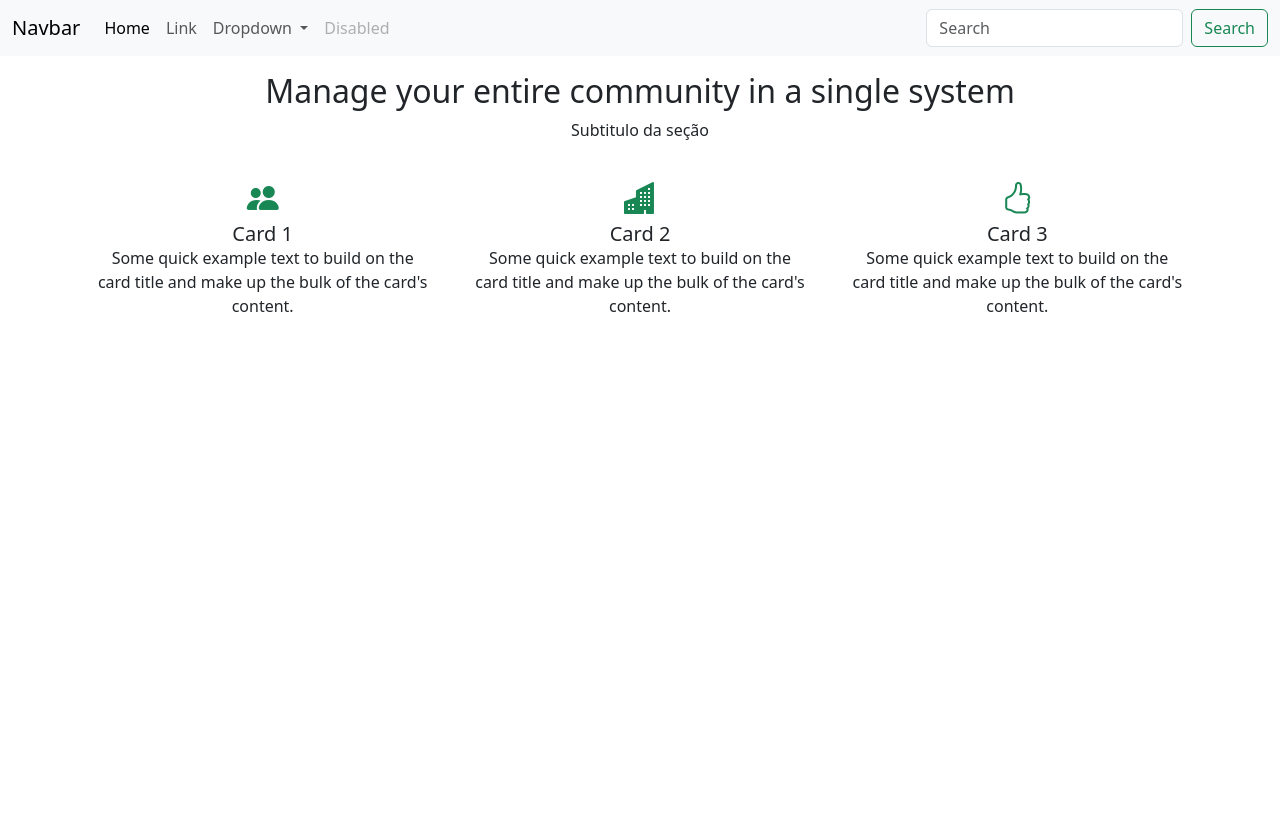
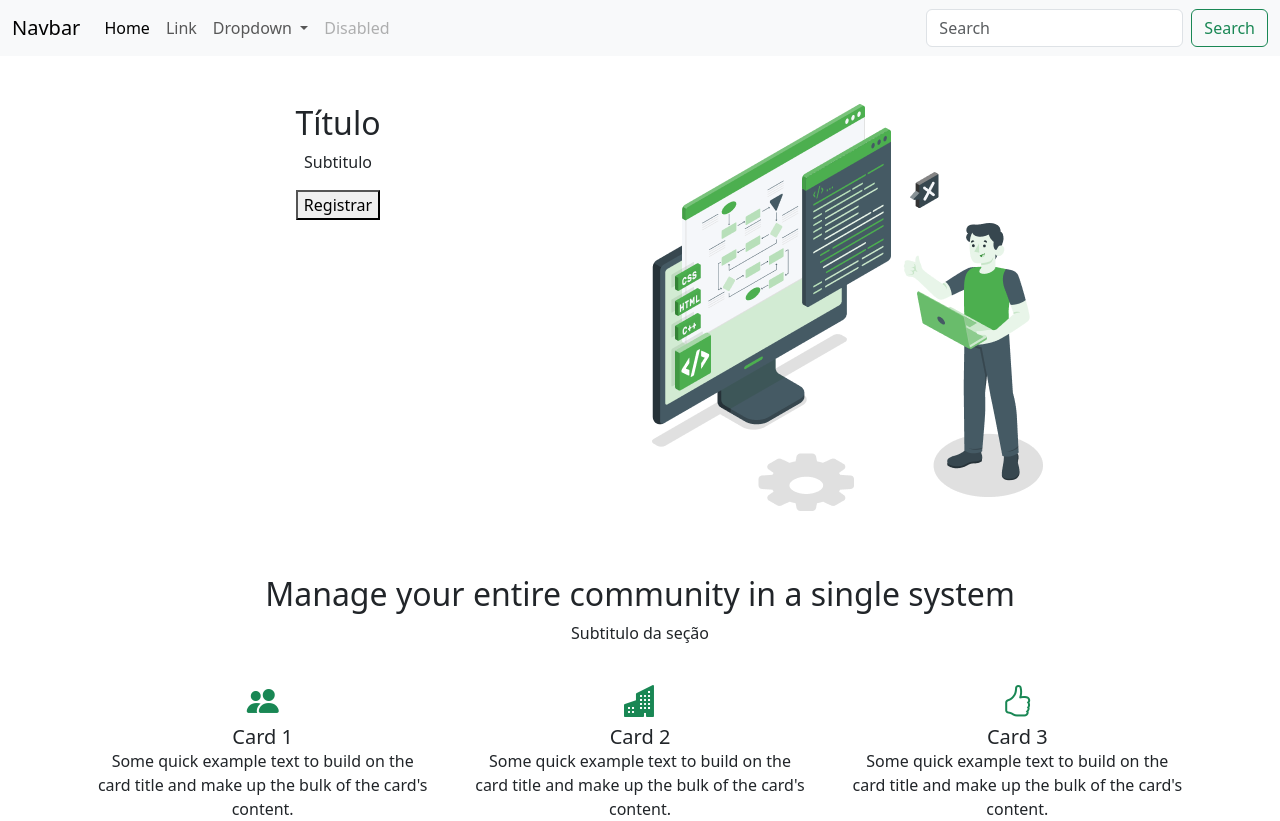
Before and after one commit to Caiquelino/projeto, a plain HTML site: page index.html in a window 1280 px wide. Before the commit the page ends 800 px from the top, so only its background shows below. Drawn offline with nearby package versions, Linux system fonts and the light colour scheme.

Commit message:
comitando banner com imagem

```diff
--- a/index.html
+++ b/index.html
@@ -56,6 +56,20 @@
         </nav>
     </header>
 
+    <!-- Banner -->
+   <div class="row p-5">
+    <!-- Coluna da esquerda -->
+    <div class="col text-center">
+        <h2>Título</h2>
+        <p>Subtitulo</p>
+        <button>Registrar</button>
+    </div>
+
+    <!-- Coluna da direita -->
+    <div class="col">
+        <img src="/assets/imagem_banner.png" alt="Imagem de um homem com notebook na mão">
+    </div>
+   </div>
 
     <section class="row container text-center gap-3 mx-auto mt-3">
 
@@ -90,6 +104,8 @@
 
     </section>
 
+
+
     <script src="https://cdn.jsdelivr.net/npm/bootstrap@5.3.5/dist/js/bootstrap.bundle.min.js"
         integrity="sha384-k6d4wzSIapyDyv1kpU366/PK5hCdSbCRGRCMv+eplOQJWyd1fbcAu9OCUj5zNLiq"
         crossorigin="anonymous"></script>
```
Also changed, not shown: assets/imagem_banner.png (added).
